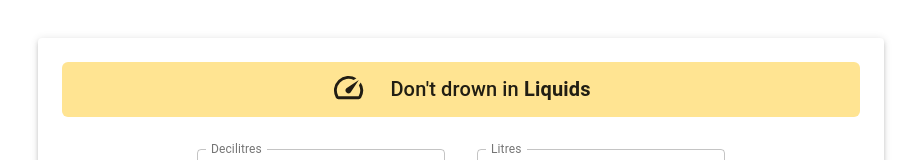
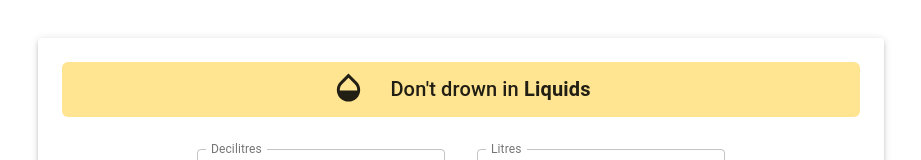
Before and after one commit to Mohy9/mighty-convertor, a React (Create React App) app: page / in a window 1280 px wide. Shown: the part 1766-1926 px from the top of the page, without its empty margins (179-1100 px from the left). Built offline with nearby package versions, Linux system fonts and the light colour scheme.

Commit message:
liquid icon added

```diff
--- a/src/components/LiquidConverter/LiquidConverter.jsx
+++ b/src/components/LiquidConverter/LiquidConverter.jsx
@@ -2,7 +2,7 @@ import React, { useState } from 'react';
 import { makeStyles } from '@material-ui/core/styles';
 import { Typography, Grid } from '@material-ui/core';
 import MeasurementField from '../MeasurementField/MeasurementField';
-import SpeedIcon from '@material-ui/icons/Speed';
+import OpacityIcon from '@material-ui/icons/Opacity';
 
 const useStyles = makeStyles((theme) => ({
   label: {
@@ -64,7 +64,7 @@ export function LiquidConverter() {
         className={classes.label}
       >
         <Grid item>
-          <SpeedIcon fontSize="large" className={classes.icon} />
+          <OpacityIcon fontSize="large" className={classes.icon} />
         </Grid>
         <Grid item>
           <Typography variant="h6">
```
